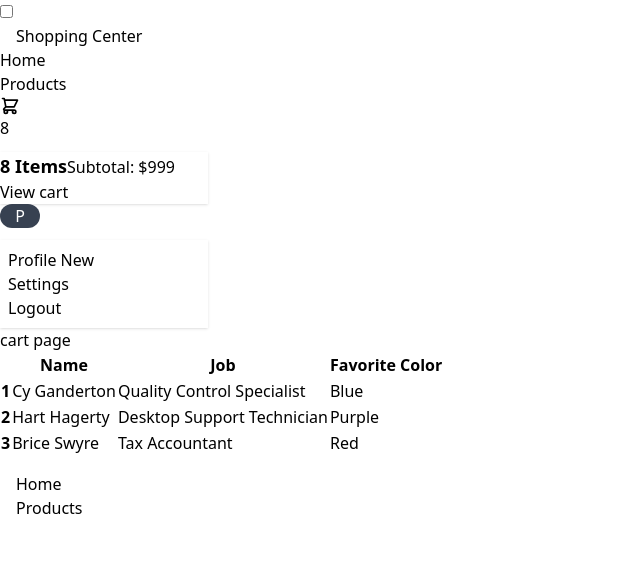
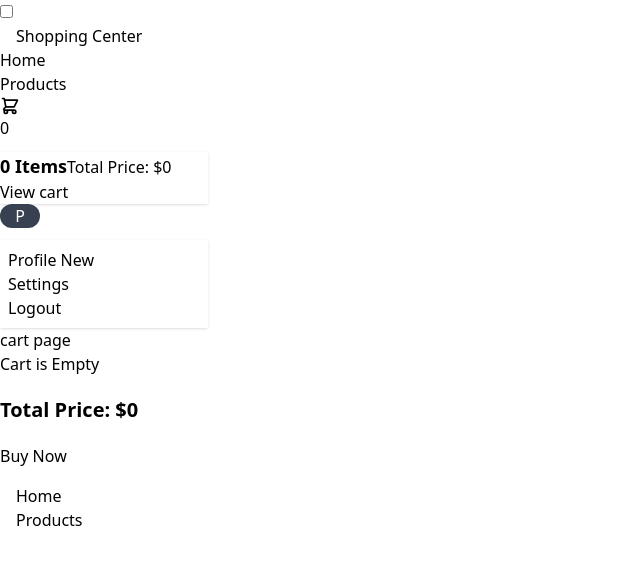
Before and after one commit to ali500/shopping-center, a Nuxt app: page /cart in a window 1280 px wide. Shown: the top 564 px of the page, without its empty margins (0-640 px from the left). Built offline with nearby package versions, Linux system fonts and the light colour scheme.

Commit message:
add pinia and cart

```diff
--- a/components/Card.vue
+++ b/components/Card.vue
@@ -7,12 +7,19 @@
       <h2 class="card-title">{{ category }}</h2>
       <p>{{ title }}</p>
       <div class="card-actions justify-end">
-        <button class="btn btn-primary">Buy Now</button>
+        <NuxtLink :to="`/product/${id}`" class="btn btn-primary"
+          >Buy Now</NuxtLink
+        >
       </div>
     </div>
   </div>
 </template>
 
 <script setup>
-const { image, title, category } = defineProps(['image', 'title', 'category'])
+const { id, image, title, category } = defineProps([
+  'id',
+  'image',
+  'title',
+  'category',
+])
 </script>
--- a/components/Carousel.vue
+++ b/components/Carousel.vue
@@ -1,52 +1,45 @@
 <template>
-  <div class="carousel rounded-box w-64">
-    <div class="carousel-item w-full">
+  <div class="carousel rounded-box mt-5">
+    <div class="carousel-item">
       <img
         src="https://img.daisyui.com/images/stock/photo-1559703248-dcaaec9fab78.webp"
-        class="w-full"
-        alt="Tailwind CSS Carousel component"
+        alt="Burger"
       />
     </div>
-    <div class="carousel-item w-full">
+    <div class="carousel-item">
       <img
         src="https://img.daisyui.com/images/stock/photo-1565098772267-60af42b81ef2.webp"
-        class="w-full"
-        alt="Tailwind CSS Carousel component"
+        alt="Burger"
       />
     </div>
-    <div class="carousel-item w-full">
+    <div class="carousel-item">
       <img
         src="https://img.daisyui.com/images/stock/photo-1572635148818-ef6fd45eb394.webp"
-        class="w-full"
-        alt="Tailwind CSS Carousel component"
+        alt="Burger"
       />
     </div>
-    <div class="carousel-item w-full">
+    <div class="carousel-item">
       <img
         src="https://img.daisyui.com/images/stock/photo-1494253109108-2e30c049369b.webp"
-        class="w-full"
-        alt="Tailwind CSS Carousel component"
+        alt="Burger"
       />
     </div>
-    <div class="carousel-item w-full">
+    <div class="carousel-item">
       <img
         src="https://img.daisyui.com/images/stock/photo-1550258987-190a2d41a8ba.webp"
-        class="w-full"
-        alt="Tailwind CSS Carousel component"
+        alt="Burger"
       />
     </div>
-    <div class="carousel-item w-full">
+    <div class="carousel-item">
       <img
         src="https://img.daisyui.com/images/stock/photo-1559181567-c3190ca9959b.webp"
-        class="w-full"
-        alt="Tailwind CSS Carousel component"
+        alt="Burger"
       />
     </div>
-    <div class="carousel-item w-full">
+    <div class="carousel-item">
       <img
         src="https://img.daisyui.com/images/stock/photo-1601004890684-d8cbf643f5f2.webp"
-        class="w-full"
-        alt="Tailwind CSS Carousel component"
+        alt="Burger"
       />
     </div>
   </div>
--- a/components/CartTable.vue
+++ b/components/CartTable.vue
@@ -1,38 +1,56 @@
 <template>
   <div class="overflow-x-auto">
-    <table class="table table-xs md:table-md">
+    <table v-if="productCount != 0" class="table table-xs md:table-md">
       <!-- head -->
       <thead>
         <tr>
           <th></th>
           <th>Name</th>
-          <th>Job</th>
-          <th>Favorite Color</th>
+          <th>Quantity</th>
+          <th>Price</th>
+          <th>Control</th>
         </tr>
       </thead>
       <tbody>
-        <!-- row 1 -->
-        <tr>
-          <th>1</th>
-          <td>Cy Ganderton</td>
-          <td>Quality Control Specialist</td>
-          <td>Blue</td>
-        </tr>
-        <!-- row 2 -->
-        <tr>
-          <th>2</th>
-          <td>Hart Hagerty</td>
-          <td>Desktop Support Technician</td>
-          <td>Purple</td>
-        </tr>
-        <!-- row 3 -->
-        <tr>
-          <th>3</th>
-          <td>Brice Swyre</td>
-          <td>Tax Accountant</td>
-          <td>Red</td>
+        <!-- row -->
+        <tr v-for="(product, index) in props.addedProducts">
+          <th>{{ index + 1 }}</th>
+          <td>
+            <NuxtLink :to="`/product/${product.id}`" class="link link-hover">{{
+              product.title
+            }}</NuxtLink>
+          </td>
+          <td>
+            <input
+              min="1"
+              type="number"
+              placeholder="quantity"
+              class="input input-bordered w-28 input-sm"
+              :value="product.quantity"
+              @input="product.quantity = Number($event.target.value)"
+            />
+          </td>
+          <td>${{ product.price }}</td>
+          <td>
+            <button
+              class="btn btn-error btn-sm"
+              @click="removeItemOfCart(index)"
+            >
+              Delete
+            </button>
+          </td>
         </tr>
       </tbody>
     </table>
+    <div v-else>Cart is Empty</div>
   </div>
 </template>
+
+<script setup>
+const props = defineProps([
+  'addedProducts',
+  'productCount',
+  'removeItemOfCart',
+  'totalCartPrice',
+])
+</script>
--- a/components/Navbar.vue
+++ b/components/Navbar.vue
@@ -30,7 +30,14 @@
           <ul class="menu menu-horizontal">
             <!-- Navbar menu content here -->
             <li><NuxtLink to="/">Home</NuxtLink></li>
-            <li><NuxtLink to="/products">Products</NuxtLink></li>
+            <li>
+              <NuxtLink to="/products"
+                >Products<span
+                  v-show="store.loading"
+                  class="loading loading-spinner loading-xs"
+                ></span
+              ></NuxtLink>
+            </li>
           </ul>
         </div>
         <div class="flex-none">
@@ -51,7 +58,9 @@
                     d="M3 3h2l.4 2M7 13h10l4-8H5.4M7 13L5.4 5M7 13l-2.293 2.293c-.63.63-.184 1.707.707 1.707H17m0 0a2 2 0 100 4 2 2 0 000-4zm-8 2a2 2 0 11-4 0 2 2 0 014 0z"
                   />
                 </svg>
-                <span class="badge badge-sm indicator-item">8</span>
+                <span class="badge badge-sm indicator-item">{{
+                  store.addedProductsCount
+                }}</span>
               </div>
             </div>
             <div
@@ -59,8 +68,12 @@
               class="card card-compact dropdown-content bg-base-100 z-[1] mt-3 w-52 shadow"
             >
               <div class="card-body">
-                <span class="text-lg font-bold">8 Items</span>
-                <span class="text-info">Subtotal: $999</span>
+                <span class="text-lg font-bold"
+                  >{{ store.addedProductsCount }} Items</span
+                >
+                <span class="text-info"
+                  >Total Price: ${{ store.totalCartPrice }}</span
+                >
                 <div class="card-actions">
                   <NuxtLink to="/cart" class="btn btn-primary btn-block"
                     >View cart</NuxtLink
@@ -116,3 +129,7 @@
     </div>
   </div>
 </template>
+
+<script setup>
+const store = useProductStore()
+</script>
--- /dev/null
+++ b/components/Welcome.vue
@@ -0,0 +1,6 @@
+<template>
+  <div class="mt-5 text-center">
+    <h1 class="text-2xl">Welcome to Shopping Center</h1>
+    <NuxtLink to="/products" class="mt-5 btn">View Products</NuxtLink>
+  </div>
+</template>
--- a/nuxt.config.ts
+++ b/nuxt.config.ts
@@ -1,6 +1,11 @@
 // https://nuxt.com/docs/api/configuration/nuxt-config
 export default defineNuxtConfig({
+  app: {
+    head: {
+      title: 'Shopping Center'
+    },
+  },
   compatibilityDate: '2024-04-03',
   devtools: { enabled: true },
-  modules: ["@nuxtjs/tailwindcss"]
+  modules: ['@nuxtjs/tailwindcss', '@pinia/nuxt']
 })
--- a/package.json
+++ b/package.json
@@ -11,7 +11,12 @@
   },
   "dependencies": {
     "@nuxtjs/tailwindcss": "^6.12.1",
+    "@pinia/nuxt": "^0.5.1",
     "nuxt": "^3.12.4",
+    "pinia": "^2.1.7",
+    "vue": "latest"
+  },
+  "overrides": {
     "vue": "latest"
   },
   "devDependencies": {
--- a/pages/cart.vue
+++ b/pages/cart.vue
@@ -1,6 +1,19 @@
 <template>
   <div class="container mx-auto">
     <p>cart page</p>
-    <CartTable />
+    <CartTable
+      :addedProducts="store.addedProducts"
+      :productCount="store.addedProducts.length"
+      :removeItemOfCart="store.removeItemOfCart"
+      :totalCartPrice="store.totalCartPrice"
+    />
+    <div class="mt-5 space-y-5">
+      <p class="text-xl font-bold">Total Price: ${{ store.totalCartPrice }}</p>
+      <button class="btn btn-primary">Buy Now</button>
+    </div>
   </div>
 </template>
+
+<script setup>
+const store = useProductStore()
+</script>
--- a/pages/index.vue
+++ b/pages/index.vue
@@ -1,5 +1,6 @@
 <template>
   <div class="container mx-auto">
+    <Welcome />
     <Carousel />
   </div>
 </template>
--- /dev/null
+++ b/pages/product/[id].vue
@@ -0,0 +1,43 @@
+<template>
+  <div class="container mx-auto">
+    <p>{{ $route.params.id }}</p>
+    <p>Title: {{ product?.title }}</p>
+    <p>pending: {{ status }}</p>
+
+    <div class="flex flex-col gap-5 md:flex-row">
+      <div class="basis-1/2 flex justify-center">
+        <img class="max-h-[600px]" :src="product?.image" alt="product-image" />
+      </div>
+      <div class="basis-1/2">
+        <h1 class="text-2xl font-bold">{{ product?.title }}</h1>
+        <p class="mt-5">
+          Category:
+          <NuxtLink to="/" class="ms-5 btn btn-sm">{{
+            product?.category
+          }}</NuxtLink>
+        </p>
+        <p class="mt-5">{{ product?.description }}</p>
+        <p class="mt-5 text-xl">Price: {{ product?.price }}$</p>
+        <button class="mt-5 btn btn-primary" @click="addToCart(product)">
+          Add to Cart
+        </button>
+      </div>
+    </div>
+  </div>
+</template>
+
+<script setup>
+const id = useRoute().params.id
+const { data: product, status } = useFetch(
+  `https://fakestoreapi.com/products/${id}`
+)
+const store = useProductStore()
+
+function addToCart(product) {
+  if (product == null) {
+    return
+  }
+
+  store.addToCart(product)
+}
+</script>
--- a/pages/products.vue
+++ b/pages/products.vue
@@ -1,9 +1,10 @@
 <template>
   <div class="container mx-auto">
-    <div class="mt-5 grid gap-10 grid-cols-1 md:grid-cols-3">
+    <div class="mt-5 grid gap-10 grid-cols-1 md:grid-cols-2 lg:grid-cols-3">
       <Card
-        v-for="product in products"
+        v-for="product in store.products"
         :key="product.id"
+        :id="product.id"
         :image="product.image"
         :title="product.title"
         :category="product.category"
@@ -13,5 +14,8 @@
 </template>
 
 <script setup>
-const { data: products } = useFetch('https://fakestoreapi.com/products')
+const store = useProductStore()
+const { status } = useAsyncData('products', () =>
+  store.fetchProducts().then(() => true)
+)
 </script>
--- /dev/null
+++ b/stores/products.js
@@ -0,0 +1,44 @@
+export const useProductStore = defineStore('product', {
+  state: () => ({ loading: false, products: [], addedProducts: [] }),
+  getters: {
+    addedProductsCount(state) {
+      let quantity = 0
+      this.addedProducts.forEach((element) => {
+        quantity += element.quantity
+      })
+      return quantity
+    },
+    totalCartPrice(state) {
+      let price = 0
+      this.addedProducts.forEach((element) => {
+        price += element.price * element.quantity
+      })
+      return price
+    },
+  },
+  actions: {
+    async fetchProducts() {
+      this.loading = true
+      const data = await $fetch('https://fakestoreapi.com/products')
+      this.products = data
+      this.loading = false
+    },
+    addToCart(product) {
+      const addedProduct = this.addedProducts.find(
+        (element) => element.id == product.id
+      )
+
+      if (addedProduct) {
+        addedProduct.quantity++
+      } else {
+        this.addedProducts.push({ ...product, quantity: 1 })
+      }
+    },
+    removeItemOfCart(productId) {
+      this.addedProducts.splice(productId, 1)
+    },
+    clearCart() {
+      this.addedProducts = []
+    },
+  },
+})
```
Also changed, not shown: 1 other file (tests, documents, lock files or other folders).
